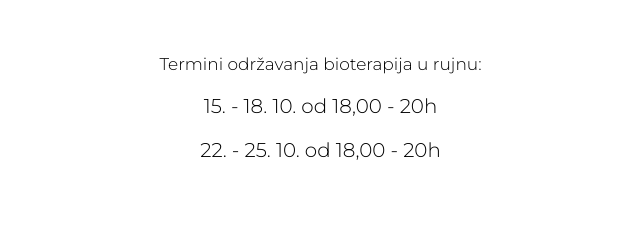
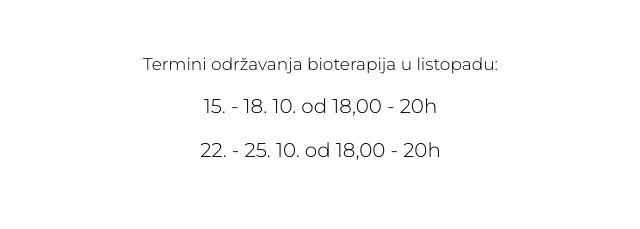
Before and after one commit to antepetrovic/bio, a website: page termini/index.html in a window 1280 px wide. Shown: the part 531-760 px from the top of the page, 302-942 px from the left. Drawn offline with nearby package versions, Linux system fonts and the light colour scheme.

Commit message:
Update index.html

```diff
--- a/termini/index.html
+++ b/termini/index.html
@@ -78,7 +78,7 @@
         <!--</div>-->
 
         <div>
-            <h3>Termini održavanja bioterapija u rujnu:</h3>
+            <h3>Termini održavanja bioterapija u listopadu:</h3>
             <h3>
                 15. - 18. 10. od 18,00 - 20h
             </h3>
```
